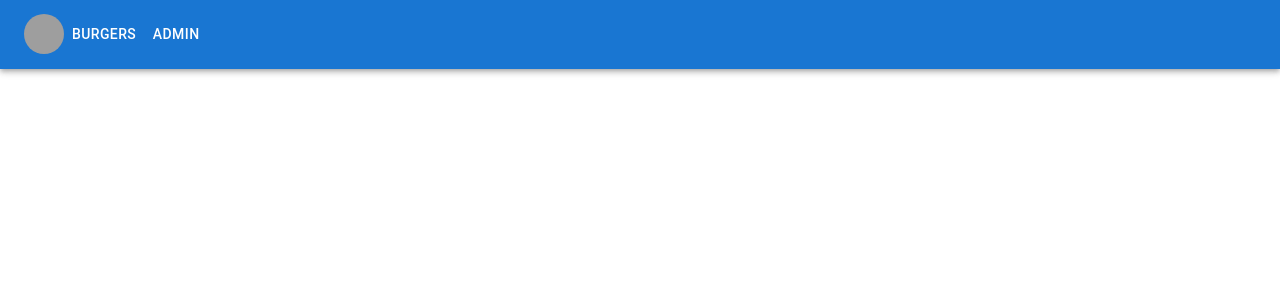
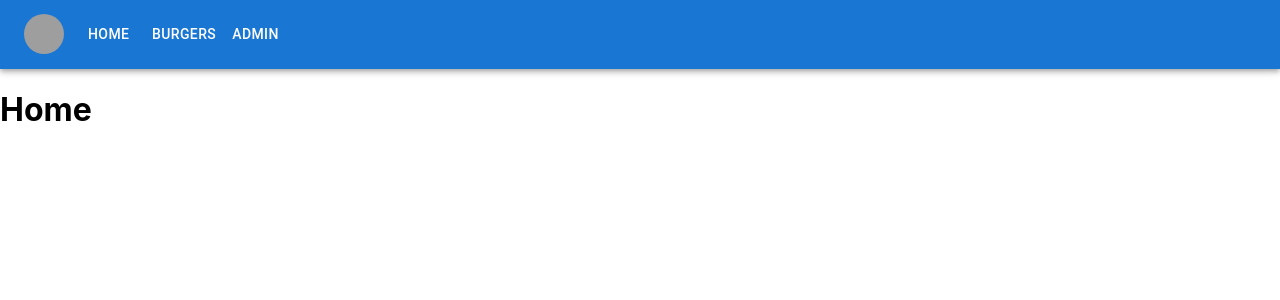
Before and after one commit to mlesiak/pizza-app, a React (Create React App) app in the folder pizza-app/: page / in a window 1280 px wide. Shown: the top 300 px of the page. Built offline with nearby package versions, Linux system fonts and the light colour scheme; grey boxes are pictures that could not be loaded.

Commit message:
simple routing added

```diff
--- a/pizza-app/src/App.js
+++ b/pizza-app/src/App.js
@@ -1,7 +1,13 @@
+import { Content } from "./content";
 import { Navigation } from "./navigation";
 
 function App() {
-  return <Navigation />;
+  return (
+    <>
+      <Navigation />
+      <Content />
+    </>
+  );
 }
 
 export default App;
--- /dev/null
+++ b/pizza-app/src/content/index.js
@@ -0,0 +1,11 @@
+import { Routes, Route } from "react-router-dom";
+
+export const Content = () => {
+  return (
+    <Routes>
+      <Route path="/" element={<h1>Home</h1>} />
+      <Route path="/burgers" element={<h1>Burgers</h1>} />
+      <Route path="/admin" element={<h1>Admin</h1>} />
+    </Routes>
+  );
+};
--- a/pizza-app/src/index.js
+++ b/pizza-app/src/index.js
@@ -2,10 +2,13 @@ import React from "react";
 import ReactDOM from "react-dom/client";
 import "./index.css";
 import App from "./App";
+import { BrowserRouter } from "react-router-dom";
 
 const root = ReactDOM.createRoot(document.getElementById("root"));
 root.render(
   <React.StrictMode>
-    <App />
+    <BrowserRouter>
+      <App />
+    </BrowserRouter>
   </React.StrictMode>
 );
--- a/pizza-app/src/navigation/index.js
+++ b/pizza-app/src/navigation/index.js
@@ -4,6 +4,9 @@ import Toolbar from "@mui/material/Toolbar";
 import Avatar from "@mui/material/Avatar";
 import Container from "@mui/material/Container";
 import Button from "@mui/material/Button";
+import { Link } from "react-router-dom";
+
+const buttonStyles = { my: 2, color: "white", display: "block" };
 
 export const Navigation = () => {
   return (
@@ -14,10 +17,14 @@ export const Navigation = () => {
             alt="logo"
             src="https://cdn-icons-png.flaticon.com/512/3595/3595455.png"
           />
-          <Button sx={{ my: 2, color: "white", display: "block" }}>
+          <Button component={Link} to="/" sx={{ ml: 2, ...buttonStyles }}>
+            HOME
+          </Button>
+
+          <Button component={Link} to="/burgers" sx={buttonStyles}>
             BURGERS
           </Button>
-          <Button sx={{ my: 2, color: "white", display: "block" }}>
+          <Button component={Link} to="/admin" sx={buttonStyles}>
             ADMIN
           </Button>
         </Toolbar>
```
